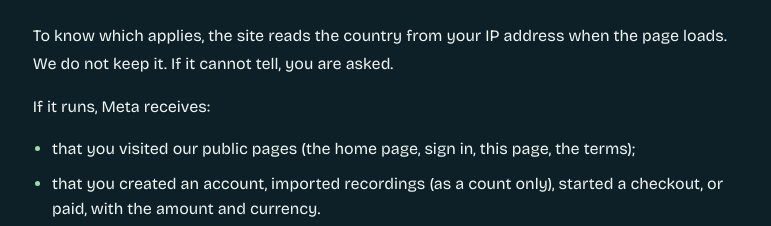
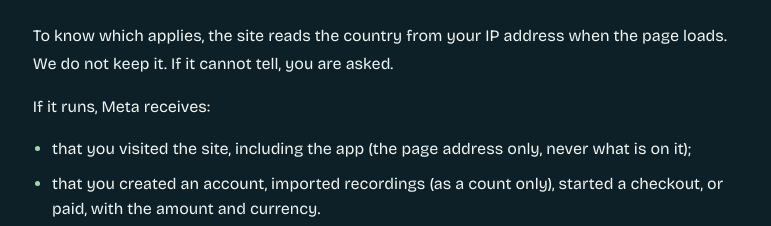
Before and after one commit to ojm44444/memo, a React (Vite) app: page /privacy in a window 1280 px wide. Shown: the part 2101-2327 px from the top of the page, without its empty margins (253-1024 px from the left). Built offline with nearby package versions, Linux system fonts and the light colour scheme; no server answers; a web font is replaced by a local one.

Commit message:
Privacy page: page views now include the app (address only)
Co-Authored-By: Claude Opus 5 <noreply@anthropic.com>

```diff
--- a/src/pages/PrivacyPage.tsx
+++ b/src/pages/PrivacyPage.tsx
@@ -147,7 +147,7 @@ export function PrivacyPage() {
         </p>
         <p>If it runs, Meta receives:</p>
         <ul>
-          <li>that you visited our public pages (the home page, sign in, this page, the terms);</li>
+          <li>that you visited the site, including the app (the page address only, never what is on it);</li>
           <li>
             that you created an account, imported recordings (as a count only), started a
             checkout, or paid, with the amount and currency.
```
